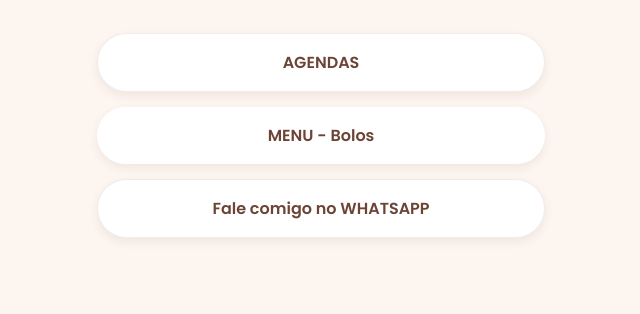
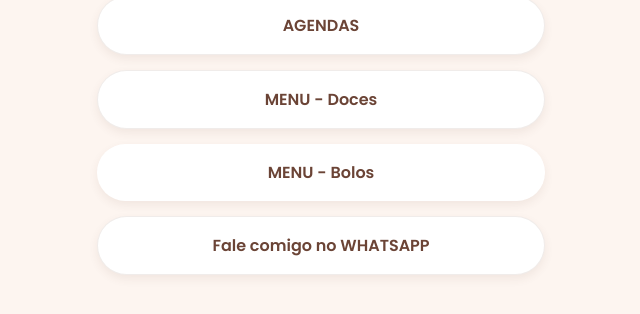
Before and after one commit to JheCoders/AnaDoces, a plain HTML site: page index.html in a window 1280 px wide. Shown: the part 442-756 px from the top of the page, without its empty margins (319-959 px from the left). Drawn offline with nearby package versions, Linux system fonts and the light colour scheme.

Commit message:
Add link to MENU - Doces in index.html

```diff
--- a/index.html
+++ b/index.html
@@ -30,6 +30,7 @@
 
         <main class="links-container">
             <a href="https://example.com/agenda" class="link-button" target="_blank">AGENDAS</a>
+            <a href="#" class="link-button" target="_blank">MENU - Doces</a>
             <button class="link-button" id="btn-bolos">MENU - Bolos</button>
 
             <a href="https://wa.me/5511978920660" class="link-button" target="_blank">Fale comigo no WHATSAPP</a>
```
